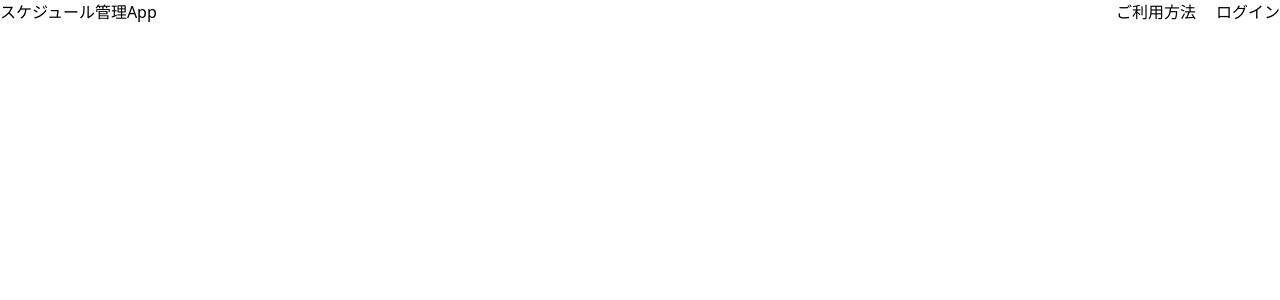
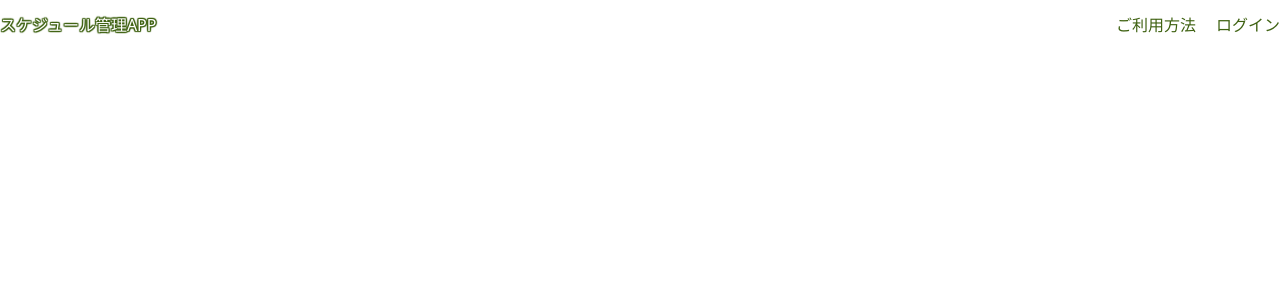
Before and after one commit to Hashimoto-Noriaki/next-calender-project, a Next.js app: page /TopPage in a window 1280 px wide. Shown: the top 300 px of the page. Built offline with nearby package versions, Linux system fonts and the light colour scheme.

Commit message:
コンテンツが画面の左右いっぱいに広がっているので、コンテンツ幅を一定として、左右にスペースを開ける

```diff
--- a/src/pages/TopPage.tsx
+++ b/src/pages/TopPage.tsx
@@ -2,12 +2,12 @@ import React from 'react'
 
 export const TopPage = () => {
     return (
-    <div>
-        <header>
-            <div className="flex justify-between" >
-                <p>スケジュール管理App</p>
+      <div className="relative">
+        <header className="leading-[50px] fixed top-0 left-0 right-0">
+          <div className="container mx-auto flex justify-between">
+            <p className="logo">スケジュール管理APP</p>
             <nav>
-                    <ul className='flex gap-5'>
+              <ul className="flex gap-5 text-lime-800">
                 <li>ご利用方法</li>
                 <li>ログイン</li>
               </ul>
@@ -15,7 +15,7 @@ export const TopPage = () => {
           </div>
         </header>
       </div>
-   )
+    );
 }
 
 export default TopPage;
--- a/src/styles/index.css
+++ b/src/styles/index.css
@@ -1,3 +1,16 @@
 @tailwind base;
 @tailwind components;
 @tailwind utilities;
+
+.logo {
+    color          : #ffffff;
+    text-shadow    :
+        1px  1px 1px #3f6212,
+      -1px  1px 1px #3f6212,
+        1px -1px 1px #3f6212,
+      -1px -1px 1px #3f6212,
+        1px  0px 1px #3f6212,
+        0px  1px 1px #3f6212,
+      -1px  0px 1px #3f6212,
+        0px -1px 1px #3f6212;
+  }
```
Lines whose indentation alone changed are shown as unchanged.
